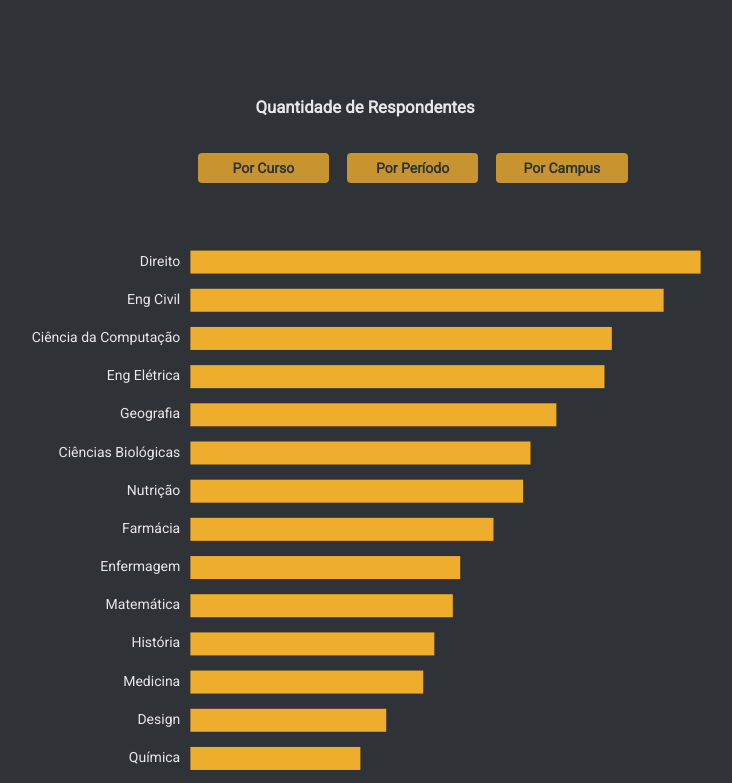
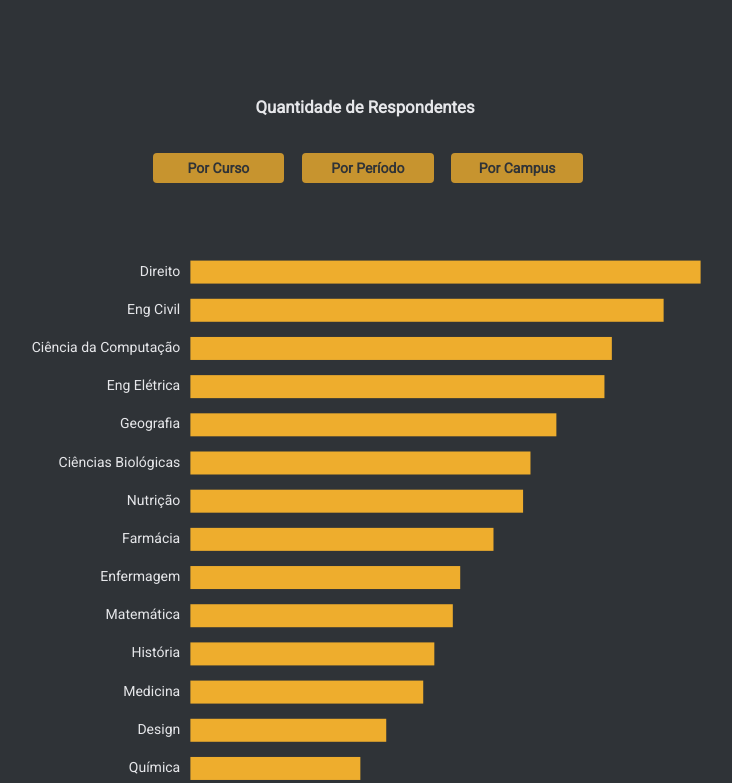
Before and after one commit to YoYolops/appRae, a React (Create React App) app: page / in a window 1280 px wide. Shown: the part 2100-2883 px from the top of the page, without its empty margins (38-770 px from the left). Built offline with nearby package versions, Linux system fonts and the light colour scheme.

Commit message:
alinhando botões com layout do texto

```diff
--- a/src/App.css
+++ b/src/App.css
@@ -17,7 +17,7 @@
 
 .outLink {
   text-decoration: none;
-  color:#77db48;
+  color:#77db48 ;
 }
 
 strong{
--- a/src/components/Metodologia/index.js
+++ b/src/components/Metodologia/index.js
@@ -57,7 +57,7 @@ const Metodologia = () => {
                         </strong>
                     </p>
                     <p>
-                        <strong>Onde encontro o Datablo nas reder sociais?</strong><br />
+                        <strong>Onde encontro o Datablo nas redes sociais?</strong><br />
                         <strong><a className="outLink" href="https://twitter.com/datablo" rel="noreferrer" target="_blank">Twitter</a></strong><br />
                         <strong><a className="outLink" href="https://www.instagram.com/datablo/" rel="noreferrer" target="_blank">Instagram</a></strong><br />
                     </p>
--- a/src/components/Pages/Perfil/Profile.css
+++ b/src/components/Pages/Perfil/Profile.css
@@ -6,7 +6,8 @@
     display: flex;
     flex-direction: row;
     width: 50%;
-    margin: 0 auto;
+    margin: 0px 80% 10px 20%;
+    align-items: center;
 }
 
 .menu-graph a, button{
```
